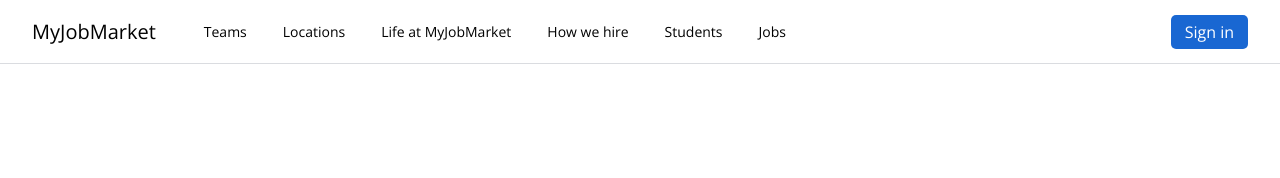
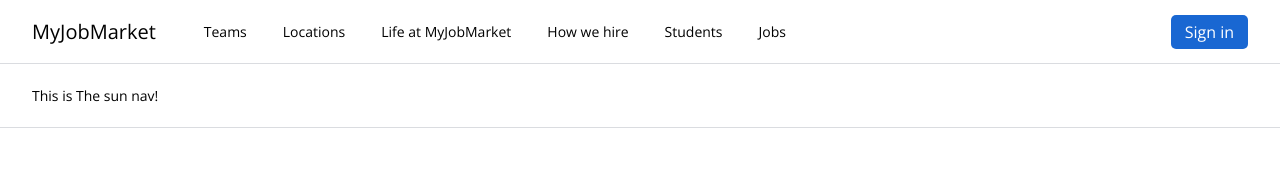
Before and after one commit to karimisdm/Search_Job, a Vue app in the folder search-job/: page / in a window 1280 px wide. Shown: the top 178 px of the page. Built offline with nearby package versions, Linux system fonts and the light colour scheme.

Commit message:
added subNav component

```diff
--- a/search-job/src/components/ActionButton.vue
+++ b/search-job/src/components/ActionButton.vue
@@ -1,4 +1,5 @@
 <script setup>
+import { computed } from 'vue';
 const handleClick = ()=>{
     console.log("Button Clicked!");
 };
--- a/search-job/src/components/MainNav.vue
+++ b/search-job/src/components/MainNav.vue
@@ -2,6 +2,7 @@
 import { ref } from 'vue'
 import ActionButton from '@/components/ActionButton.vue'
 import ProfileImage from '@/components/ProfileImage.vue'
+import TheSubNav from '@/components/TheSubNav.vue'
 const companyName = "MyJobMarket"
 const url = "http://careers.google.com"
 const menuItems = [
@@ -42,6 +43,7 @@ const loginUser = ()=>{
             <ActionButton v-else text="Sign in"  @click="loginUser()" />
         </div>
       </div>
+      <TheSubNav/>
     </div>
   </header>
 </template>
--- /dev/null
+++ b/search-job/src/components/TheSubNav.vue
@@ -0,0 +1,10 @@
+<script setup>
+</script>
+<template>
+    <div class="w-full h-16 bg-white border-b border-solid border-brand-gray-1">
+        <div class="flex h-full items-center px-8">
+              This is The sun nav!
+        </div>
+
+    </div>
+</template>
```
